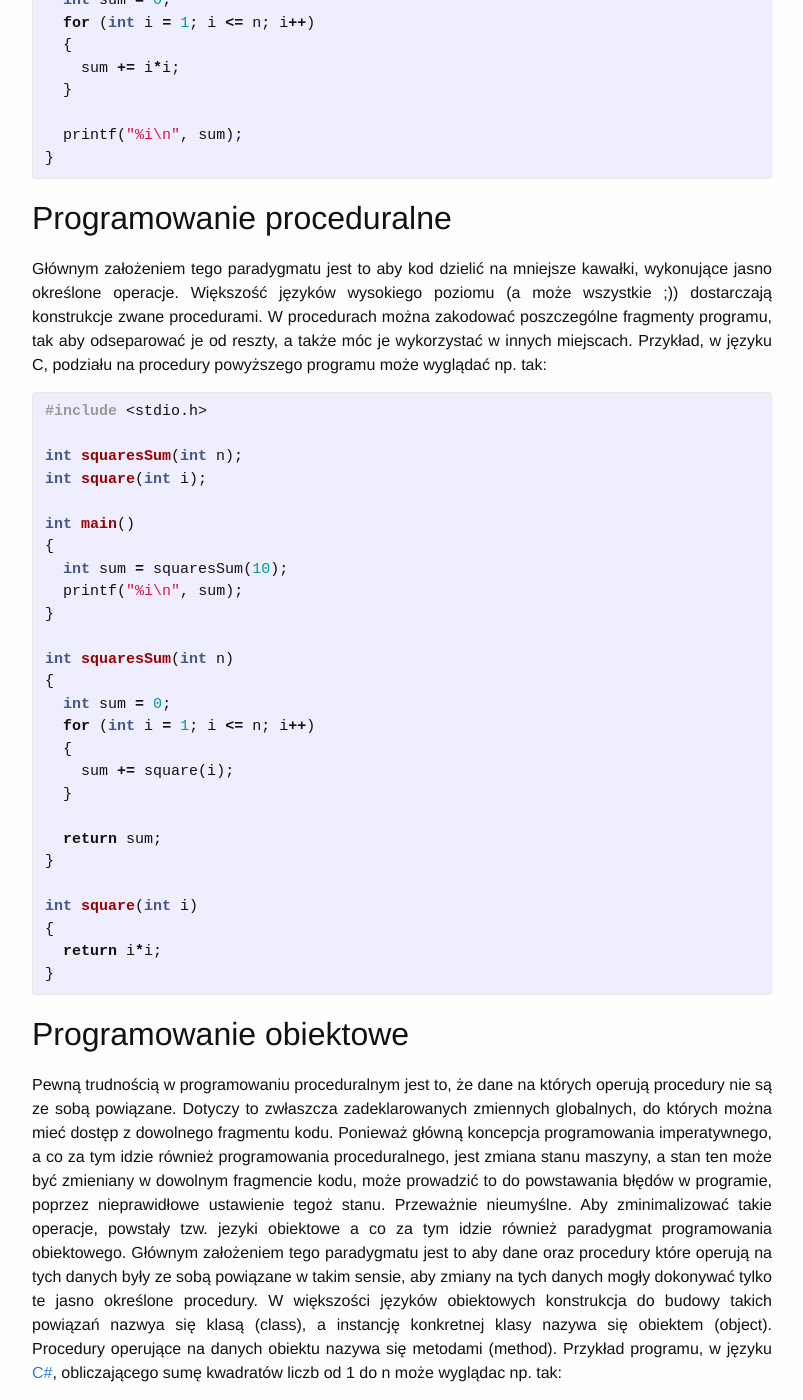
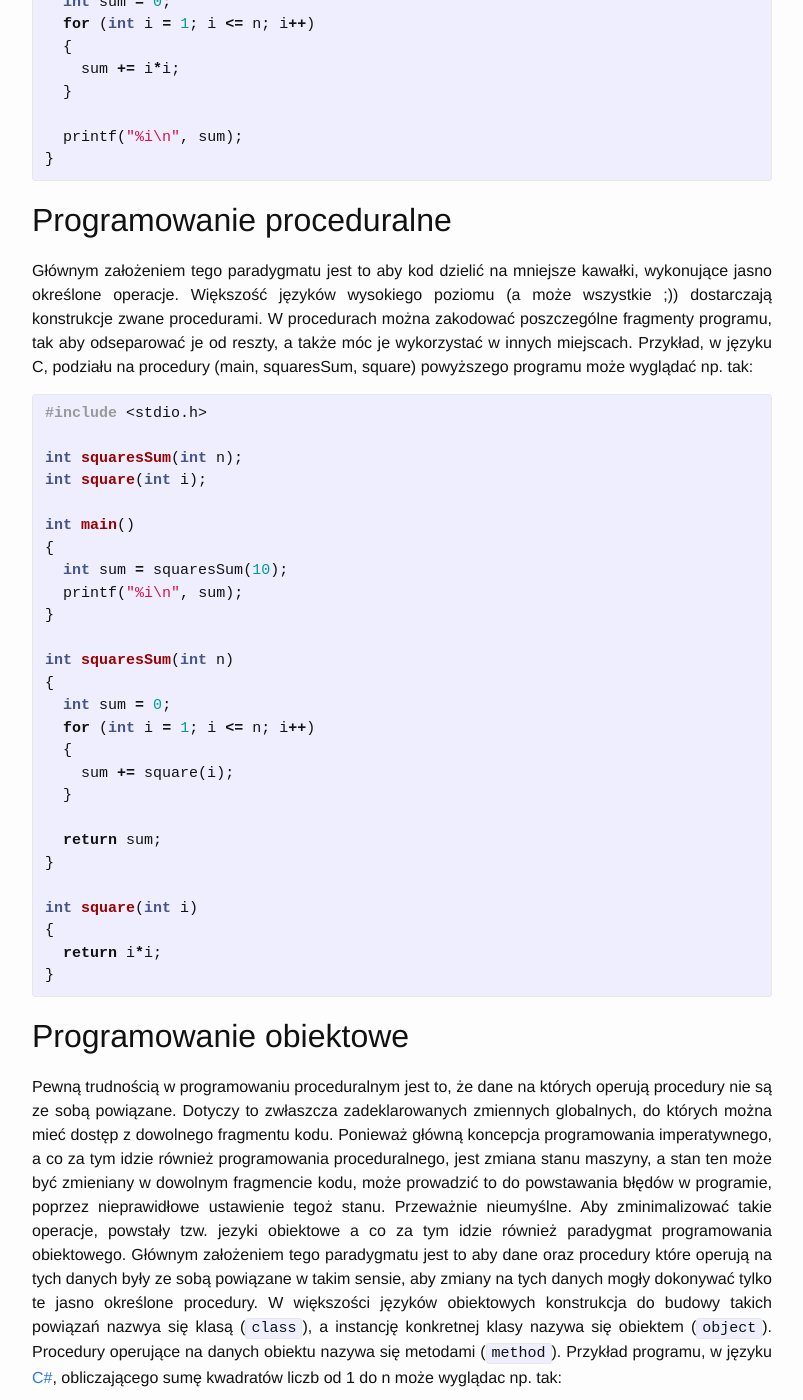
Before and after one commit to mikedevbo/mikedevbo.github.io, a Jekyll site: the page built from _posts/2016-07-02-First.md, in a window 1280 px wide and 1400 px high, scrolled down 4290 px. Shown: the whole window, without its empty margins (238-1041 px from the left). Built offline with Jekyll 4.4.1, drawn with Linux system fonts in a browser that asks for light colours; some of the changed text lies outside the part shown.

Commit message:
highlight code in text

```diff
--- a/_posts/2016-07-02-First.md
+++ b/_posts/2016-07-02-First.md
@@ -133,7 +133,7 @@ int main()
 {% endhighlight %}
 
 ## Programowanie strukturalne
-Patrząc na powyższy przykład, można zauważyć, że wykorzystuje on tak zwaną instrukcję skoku ("goto"). Instrukcja ta nakazuje komputerowi, przy spełnieniu odpowiednich warunków,  przejście do odpowiedniej części programu i kontynowanie wykonywania programu od tego miejsca. Takie "skakanie" bardzo utrudnia analizę kodu. Paradygmat programowania strukturalnego ogranicza używanie instrukcji skoku, oraz definiuje strukturę kodu. Kod taki powinień składać się z kilku dobrze zdefiniowanych instrukcji:
+Patrząc na powyższy przykład, można zauważyć, że wykorzystuje on tak zwaną instrukcję skoku `goto`. Instrukcja ta nakazuje komputerowi, przy spełnieniu odpowiednich warunków,  przejście do odpowiedniej części programu i kontynowanie wykonywania programu od tego miejsca. Takie "skakanie" bardzo utrudnia analizę kodu. Paradygmat programowania strukturalnego ogranicza używanie instrukcji skoku, oraz definiuje strukturę kodu. Kod taki powinień składać się z kilku dobrze zdefiniowanych instrukcji:
 * Sekwencja – wykonanie instrukcji jedna po drugiej
 * Wybór – if-then-else
 * Iteracja – for, while
@@ -157,7 +157,7 @@ int main()
 {% endhighlight %}
 
 ## Programowanie proceduralne
-Głównym założeniem tego paradygmatu jest to aby kod dzielić na mniejsze kawałki, wykonujące jasno określone operacje. Większość języków wysokiego poziomu (a może wszystkie ;)) dostarczają konstrukcje zwane procedurami. W procedurach można zakodować poszczególne fragmenty programu, tak aby odseparować je od reszty, a także móc je wykorzystać w innych miejscach. Przykład, w języku C, podziału na procedury powyższego programu może wyglądać np. tak:
+Głównym założeniem tego paradygmatu jest to aby kod dzielić na mniejsze kawałki, wykonujące jasno określone operacje. Większość języków wysokiego poziomu (a może wszystkie ;)) dostarczają konstrukcje zwane procedurami. W procedurach można zakodować poszczególne fragmenty programu, tak aby odseparować je od reszty, a także móc je wykorzystać w innych miejscach. Przykład, w języku C, podziału na procedury (main, squaresSum, square) powyższego programu może wyglądać np. tak:
 
 {% highlight c %}
 #include <stdio.h>
@@ -189,7 +189,7 @@ int square(int i)
 {% endhighlight %}
 
 ## Programowanie obiektowe
-Pewną trudnością w programowaniu proceduralnym jest to, że dane na których operują procedury nie są ze sobą powiązane. Dotyczy to zwłaszcza zadeklarowanych zmiennych globalnych, do których można mieć dostęp z dowolnego fragmentu kodu. Ponieważ główną koncepcja programowania imperatywnego, a co za tym idzie również programowania proceduralnego, jest zmiana stanu maszyny, a stan ten może być zmieniany w dowolnym fragmencie kodu, może prowadzić to do powstawania błędów w programie, poprzez nieprawidłowe ustawienie tegoż stanu. Przeważnie nieumyślne.  Aby zminimalizować takie operacje, powstały tzw. jezyki obiektowe a co za tym idzie również paradygmat programowania obiektowego. Głównym założeniem tego paradygmatu jest to aby dane oraz procedury które operują na tych danych były ze sobą powiązane w takim sensie, aby zmiany na tych danych mogły dokonywać tylko te jasno określone procedury. W większości języków obiektowych konstrukcja do budowy takich powiązań nazwya się klasą (class), a instancję konkretnej klasy nazywa się obiektem (object). Procedury operujące na danych obiektu nazywa się metodami (method). Przykład programu, w języku [C#][4], obliczającego sumę kwadratów liczb od 1 do n może wyglądac np. tak:
+Pewną trudnością w programowaniu proceduralnym jest to, że dane na których operują procedury nie są ze sobą powiązane. Dotyczy to zwłaszcza zadeklarowanych zmiennych globalnych, do których można mieć dostęp z dowolnego fragmentu kodu. Ponieważ główną koncepcja programowania imperatywnego, a co za tym idzie również programowania proceduralnego, jest zmiana stanu maszyny, a stan ten może być zmieniany w dowolnym fragmencie kodu, może prowadzić to do powstawania błędów w programie, poprzez nieprawidłowe ustawienie tegoż stanu. Przeważnie nieumyślne.  Aby zminimalizować takie operacje, powstały tzw. jezyki obiektowe a co za tym idzie również paradygmat programowania obiektowego. Głównym założeniem tego paradygmatu jest to aby dane oraz procedury które operują na tych danych były ze sobą powiązane w takim sensie, aby zmiany na tych danych mogły dokonywać tylko te jasno określone procedury. W większości języków obiektowych konstrukcja do budowy takich powiązań nazwya się klasą (`class`), a instancję konkretnej klasy nazywa się obiektem (`object`). Procedury operujące na danych obiektu nazywa się metodami (`method`). Przykład programu, w języku [C#][4], obliczającego sumę kwadratów liczb od 1 do n może wyglądac np. tak:
 
 {% highlight csharp %}
 using System.IO;
@@ -237,7 +237,7 @@ public class SquaresSumCalculator
 }
 {% endhighlight %}
 
-W metodzie 'Main' jest tworzony obiekt SquaresSumCalculator, na którym to obiekcie wywoływana jest metoda calculate. Metoda ta jest zadeklarowana jako publiczna w klasie SquaresSumCalculator. Pozostałe metody są oznaczone modyfikatorem dostępu private, który to modyfikator "zabrania" dostępu do tych metod, fragmentom kodu innym niż te które znajdują się w klasie SquaresSumCalculator. Jak widać na przykładzie w ramach implementacji klasy, wykorzystane jest programowanie proceduralne, ale mogłoby być użyte dowolne inne. "Na zewnątrz klasy" dostępna jest tylko metoda Calculate, a konsumer wywołujący tę metodę nie wie nic o szczegółach jej wewnętrzenej implementacji.
+W metodzie `Main` jest tworzony obiekt `SquaresSumCalculator`, na którym to obiekcie wywoływana jest metoda `calculate`. Metoda ta jest zadeklarowana jako publiczna w klasie `SquaresSumCalculator`. Pozostałe metody są oznaczone modyfikatorem dostępu `private`, który to modyfikator "zabrania" dostępu do tych metod, fragmentom kodu innym niż te które znajdują się w klasie `SquaresSumCalculator`. Jak widać na przykładzie w ramach implementacji klasy, wykorzystane jest programowanie proceduralne, ale mogłoby być użyte dowolne inne. "Na zewnątrz klasy" dostępna jest tylko metoda `Calculate`, a konsumer wywołujący tę metodę nie wie nic o szczegółach jej wewnętrzenej implementacji.
 
 ## Programowanie funkcyjne
 Rownolegle z rozwojem paradygmatów bazujacych na programuwaniu imperatywnym, rozwijała się koncepcja programowania funkcyjengo. W programowniu imperatywym, główną koncepcją jest stan maszyny oraz zmiana tego stanu, natomiast w programowaniu funkcyjnym główną koncepcją jest funkcja oraz wyliczanie wyrażeń przez funkcje. W większość przypadków języki funkcyjne są bardziej zwięzłe w konstrukacji od języków imperatywnych. Dla porównania przykład programu obliczającego sumę kwadratów liczb od 1 do n, zapisany w języku [F#][5] może wyglądać np. tak:
```
